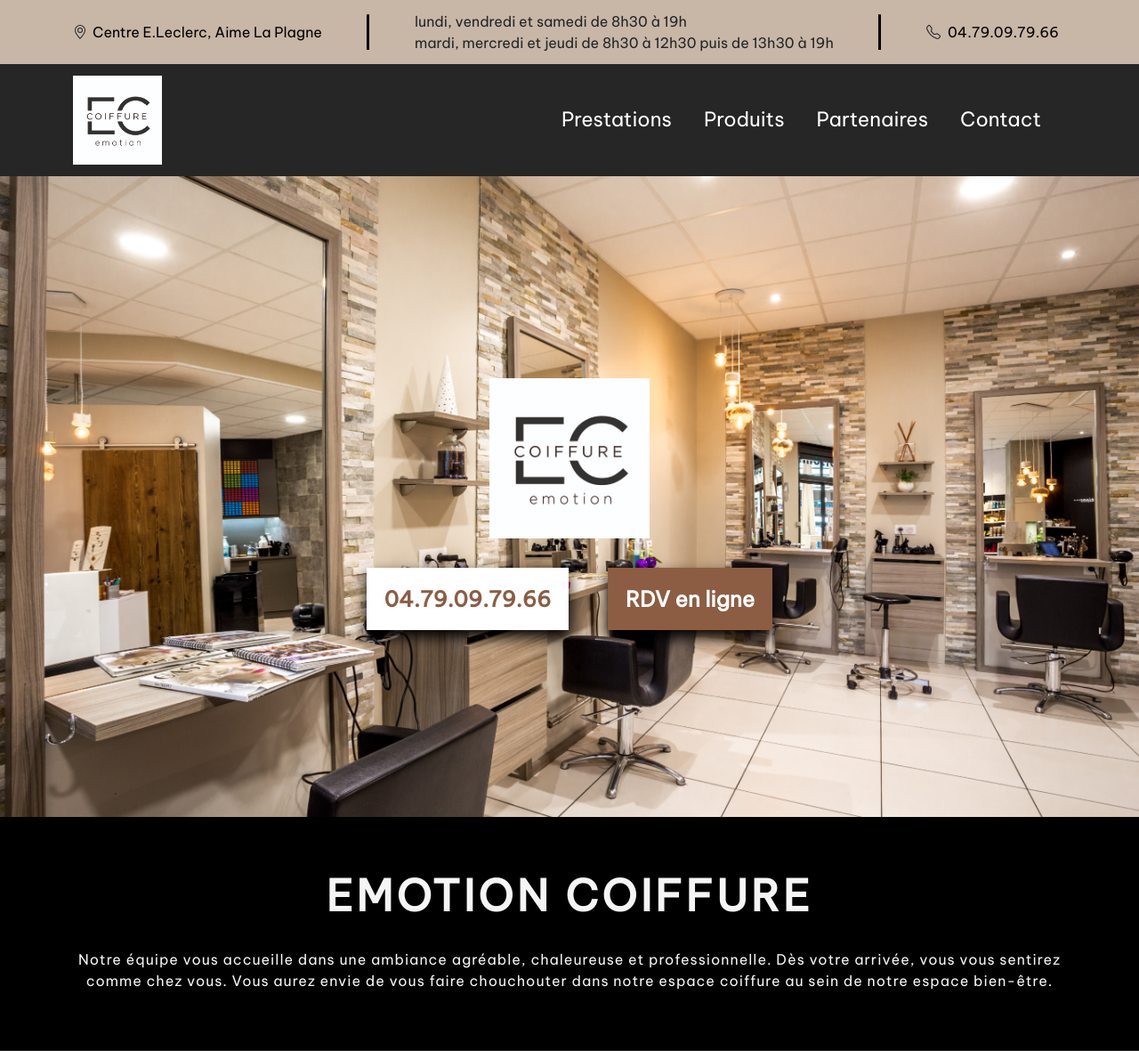
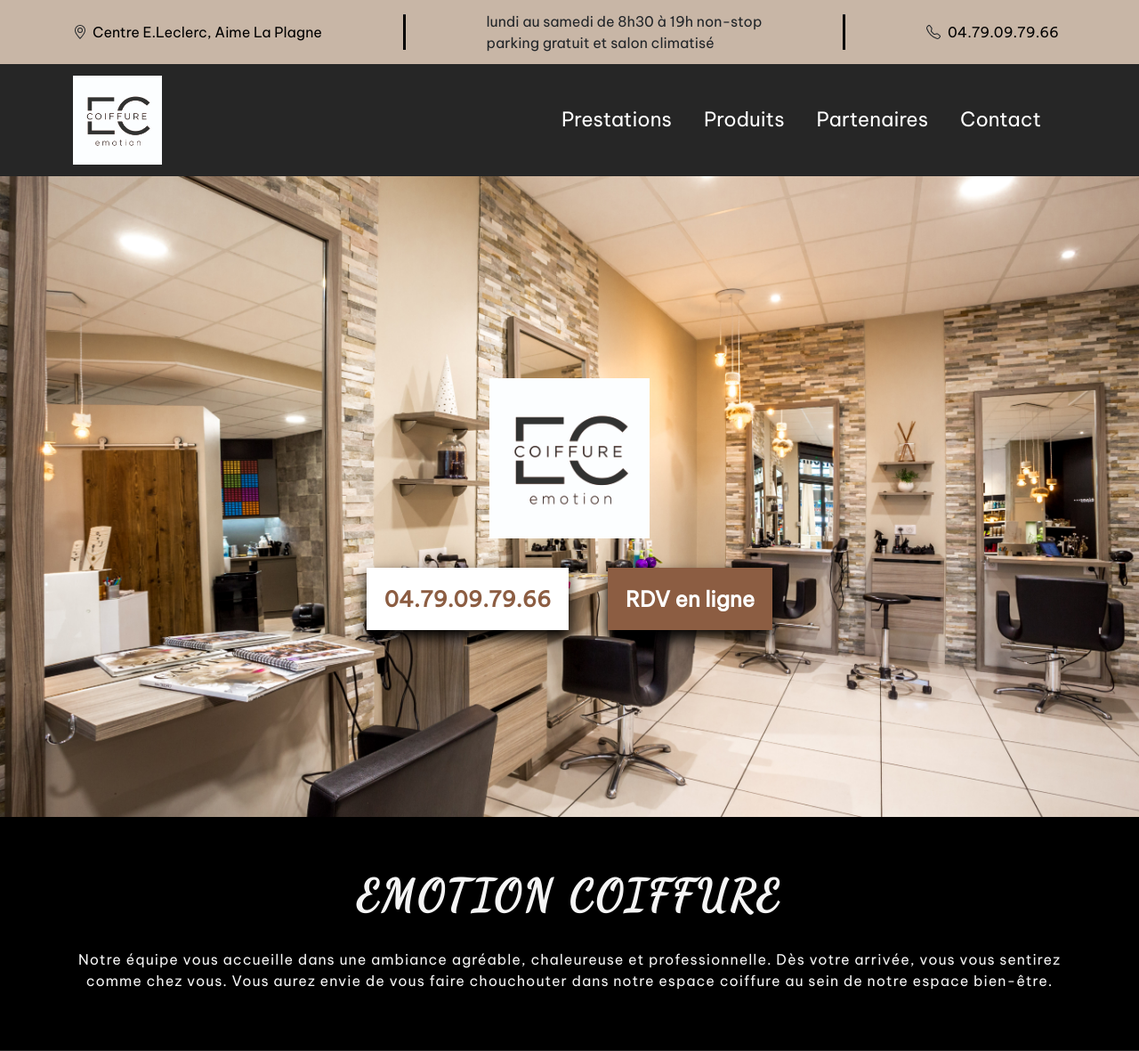
Before and after one commit to JeremyDuc73/frameworkEC, a PHP site: page /bloggyMcBlog/ in a window 1280 px wide. Shown: the top 1181 px of the page at 89% size. Run offline with PHP 8.4, Linux system fonts and the light colour scheme; data that the repository does not hold is empty.

Commit message:
END 06/04

```diff
--- /dev/null
+++ b/public/js/base.js
@@ -0,0 +1,12 @@
+const images = ["img/photoSalon.jpg","img/produits.jpg"];
+const divChange = document.querySelector(".firstPart");
+
+
+let i = 0;
+function changeBackgroundImage() {
+    i++;
+    if (i > images.length - 1) i = 0;
+    divChange.style.backgroundImage = `url("${images[i]}")`;
+}
+
+window.setInterval(changeBackgroundImage, 5000);
--- a/public/style/base.css
+++ b/public/style/base.css
@@ -148,6 +148,7 @@ h2{
     background-size: cover;
     background-repeat: no-repeat;
     background-position: center;
+    transition: background 0.5s linear;
     height: 90vh;
     width: 100%;
 }
--- a/public/style/style.css
+++ b/public/style/style.css
@@ -1,3 +1,7 @@
+.h1Accueil{
+    font-family: 'Dancing Script', cursive;
+}
+
 .presentation{
     background-color: black;
     padding-top: 60px;
--- a/templates/accueil/index.html.php
+++ b/templates/accueil/index.html.php
@@ -1,6 +1,6 @@
 <div class="presentation">
     <div class="container containerPresentation">
-        <h1 class="text-center">EMOTION COIFFURE</h1>
+        <h1 class="text-center h1Accueil">EMOTION COIFFURE</h1>
         <p class="text-center">Notre équipe vous accueille dans une ambiance agréable, chaleureuse et professionnelle. Dès votre arrivée, vous vous sentirez comme chez vous. Vous aurez envie de vous faire chouchouter dans notre espace coiffure au sein de notre espace bien-être.</p>
     </div>
 </div>
--- a/templates/base.html.php
+++ b/templates/base.html.php
@@ -14,6 +14,7 @@
     <link rel="preconnect" href="https://fonts.googleapis.com">
     <link rel="preconnect" href="https://fonts.gstatic.com" crossorigin>
     <link href="https://fonts.googleapis.com/css2?family=Be+Vietnam+Pro&display=swap" rel="stylesheet">
+    <link href="https://fonts.googleapis.com/css2?family=Dancing+Script&display=swap" rel="stylesheet">
     <title><?= $pageTitle ?></title>
 </head>
 <body>
@@ -28,8 +29,8 @@
         </div>
         <hr class="hrBandeInfos">
         <div class="horairesBandeInfos">
-            <p>lundi, vendredi et samedi de 8h30 à 19h</p>
-            <p>mardi, mercredi et jeudi de 8h30 à 12h30 puis de 13h30 à 19h</p>
+            <p>lundi au samedi de 8h30 à 19h non-stop</p>
+            <p>parking gratuit et salon climatisé</p>
         </div>
         <hr class="hrBandeInfos">
         <div class="numeroBandeInfos">
@@ -113,5 +114,6 @@
 </div>
 
 <script src="https://cdn.jsdelivr.net/npm/bootstrap@5.3.0-alpha1/dist/js/bootstrap.bundle.min.js" integrity="sha384-w76AqPfDkMBDXo30jS1Sgez6pr3x5MlQ1ZAGC+nuZB+EYdgRZgiwxhTBTkF7CXvN" crossorigin="anonymous"></script>
+<script src="../public/js/base.js"></script>
 </body>
 </html>
```
